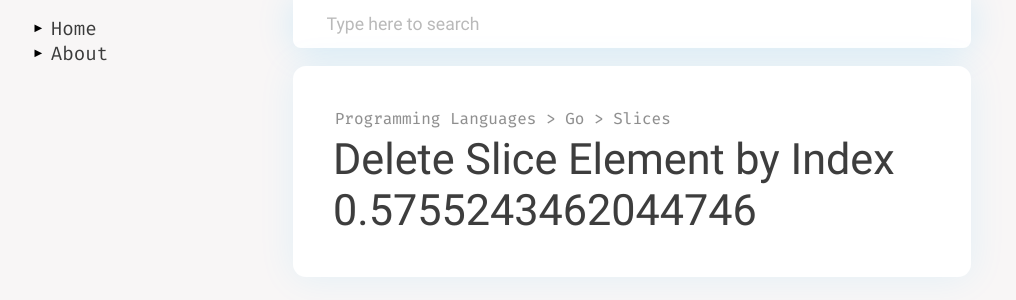
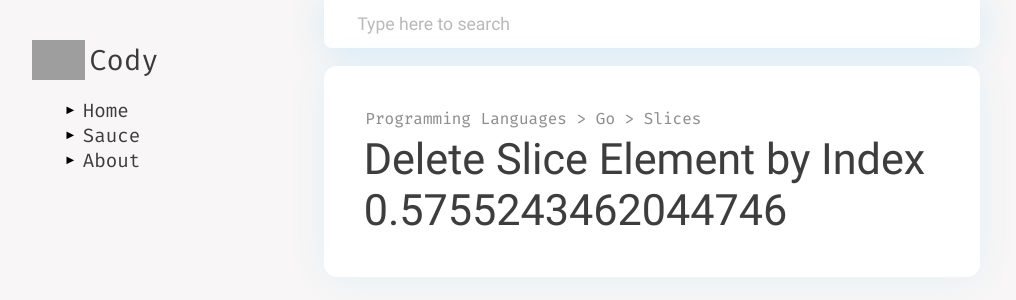
Before and after one commit to eliaperantoni/cody, a Vue app in the folder web/: page / in a window 1280 px wide. Shown: the top 300 px of the page, without its empty margins (8-1024 px from the left). Built offline with nearby package versions, Linux system fonts and the light colour scheme; grey boxes are pictures that could not be loaded.

Commit message:
Improved sidebar

```diff
--- a/web/src/App.vue
+++ b/web/src/App.vue
@@ -113,6 +113,10 @@
   }
 }
 
+.left {
+  padding: 40px 0 0 40px;
+}
+
 .center {
   display: flex;
   flex-direction: column;
@@ -153,19 +157,26 @@
   .card,
   .hint {
     position: absolute;
-    width: 100%;
-    box-sizing: border-box;
   }
   .card {
     top: 0;
   }
   .hint {
-    transform: rotate(-6deg);
-    text-align: center;
-    width: 100%;
     top: 20%;
-    font-size: 1vw;
   }
+}
+
+.card, .hint {
+  width: 100%;
+  box-sizing: border-box;
+}
+
+.card {
+  overflow: hidden;
+}
+
+.hint {
+  transform: rotate(-6deg);
 }
 
 .content {
--- a/web/src/components/Hint.vue
+++ b/web/src/components/Hint.vue
@@ -12,6 +12,11 @@
 </script>
 
 <style lang="scss" scoped>
+.hint {
+  font-size: 1vw;
+  text-align: center;
+}
+
 p {
   margin: 0;
   font-family: "Fira Code";
--- a/web/src/components/Sidebar.vue
+++ b/web/src/components/Sidebar.vue
@@ -1,9 +1,22 @@
 <template>
+  <div>
+    <header>
+      <img
+        src="https://upload.wikimedia.org/wikipedia/commons/thumb/5/53/Google_%22G%22_Logo.svg/1024px-Google_%22G%22_Logo.svg.png"
+        alt="cody logo"
+      />
+      <span>Cody</span>
+    </header>
     <ul>
-    <li v-for="link in links" :key="link.name" :class="{highlighted: link.name === highlightedLink}">
+      <li
+        v-for="link in links"
+        :key="link.name"
+        :class="{highlighted: link.name === highlightedLink}"
+      >
         <span>{{link.displayName}}</span>
       </li>
     </ul>
+  </div>
 </template>
 
 <script>
@@ -18,18 +31,40 @@
           name: "home"
         },
         {
+          displayName: "Sauce",
+          name: "source"
+        },
+        {
           displayName: "About",
           name: "about"
-              },
+        }
       ]
+    };
   }
-  },
 };
 </script>
 
-<style lang="scss">
+<style lang="scss" scoped>
+header {
+    display: flex;
+    flex-direction: row;
+    align-items: center;
+    span {
+        font-family: "Fira Code";
+        color: rgb(59, 59, 59);
+        font-size: 1.8em;
+        margin-left: 4px;
+    }
+    img {
+        height: 40px;
+        width: auto;
+    }
+}
+
 ul {
   list-style: none;
+  margin: 18px 0 0 32px;
+  padding: 0;
 }
 li {
   cursor: pointer;
```
Lines whose indentation alone changed are shown as unchanged.
